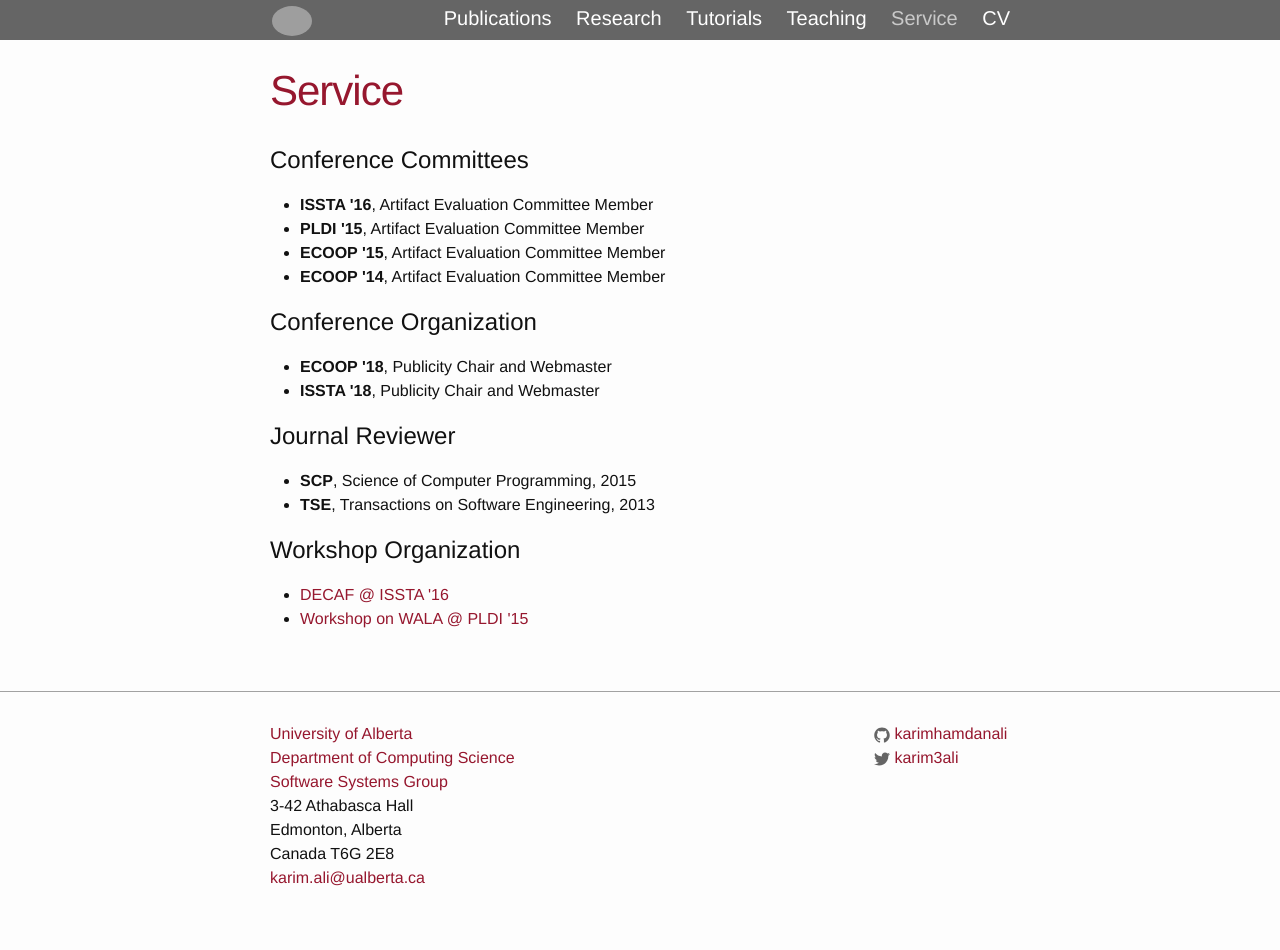
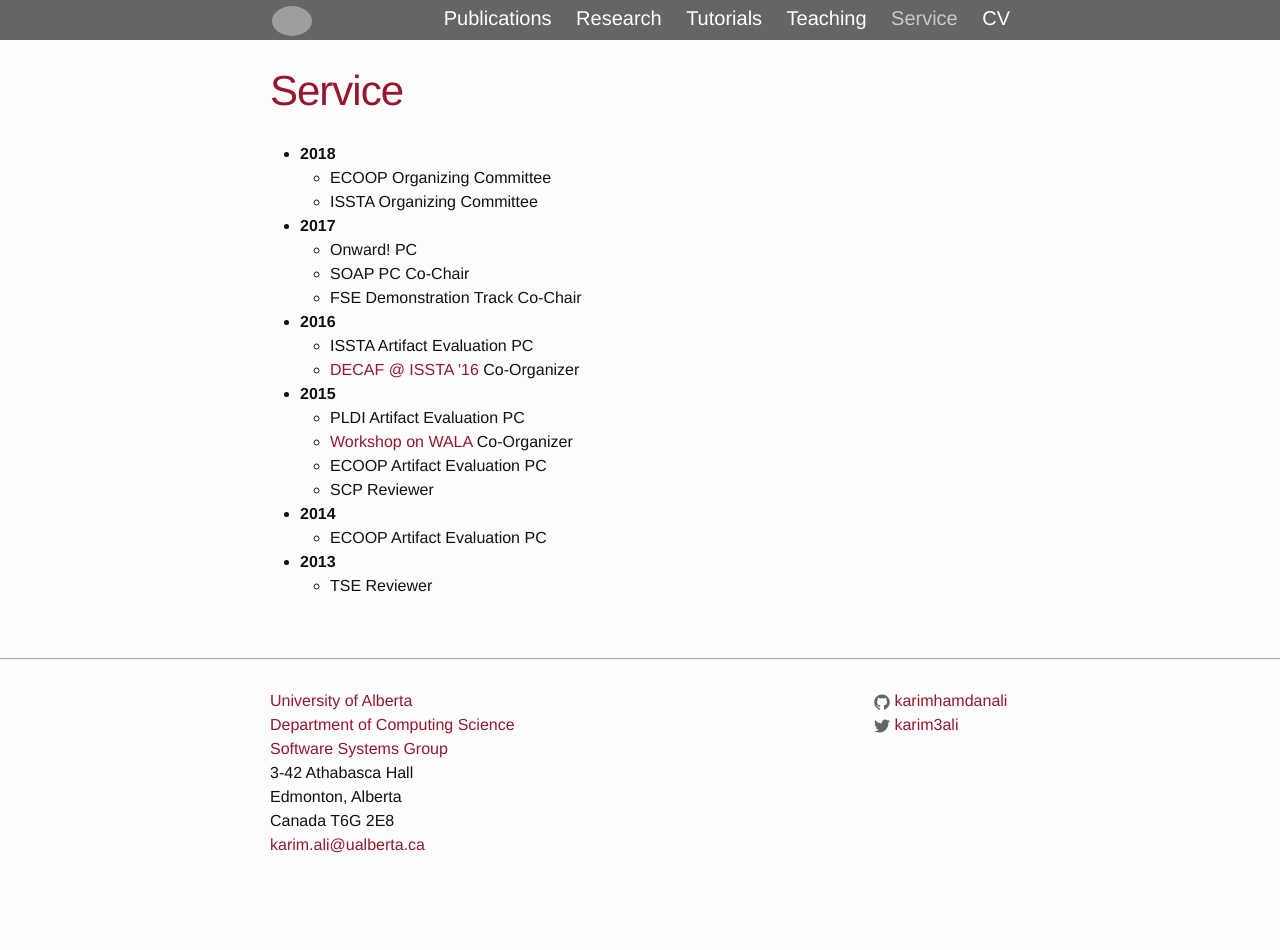
Before and after one commit to karimhamdanali/karimhamdanali.github.io, a Jekyll site: the page built from nav/service.md, in a window 1280 px wide. Built offline with Jekyll 4.4.1, drawn with Linux system fonts in a browser that asks for light colours; after the commit the page ends 917 px from its top, so only the background shows below that; grey boxes are pictures that could not be loaded.

Commit message:
grouping service by year instead of activity, and adding more updates

```diff
--- a/nav/service.md
+++ b/nav/service.md
@@ -6,23 +6,24 @@ permalink: /service/
 weight: 5
 group: service
 ---
-
-# Conference Committees #
-* **ISSTA &#39;16**, Artifact Evaluation Committee Member
-* **PLDI &#39;15**, Artifact Evaluation Committee Member
-* **ECOOP &#39;15**, Artifact Evaluation Committee Member
-* **ECOOP &#39;14**, Artifact Evaluation Committee Member
-
-# Conference Organization #
-* **ECOOP &#39;18**, Publicity Chair and Webmaster
-* **ISSTA &#39;18**, Publicity Chair and Webmaster
-
-# Journal Reviewer #
-* **SCP**, Science of Computer Programming, 2015
-* **TSE**, Transactions on Software Engineering, 2013
-
-# Workshop Organization #
-* <a href="{{ "/decaf" | prepend: site.baseurl }}">DECAF @ ISSTA &#39;16</a>
-* [Workshop on WALA @ PLDI &#39;15][wow]
+* **2018**
+  * ECOOP Organizing Committee
+  * ISSTA Organizing Committee
+* **2017**
+  * Onward! PC
+  * SOAP PC Co-Chair
+  * FSE Demonstration Track Co-Chair
+* **2016**
+  * ISSTA Artifact Evaluation PC
+  * <a href="{{ "/decaf" | prepend: site.baseurl }}">DECAF @ ISSTA &#39;16</a> Co-Organizer
+* **2015**
+  * PLDI Artifact Evaluation PC
+  * [Workshop on WALA][wow] Co-Organizer
+  * ECOOP Artifact Evaluation PC
+  * SCP Reviewer
+* **2014**
+  * ECOOP Artifact Evaluation PC
+* **2013**
+  * TSE Reviewer
 
 [wow]: http://researcher.watson.ibm.com/researcher/view_group.php?id=5750
```
